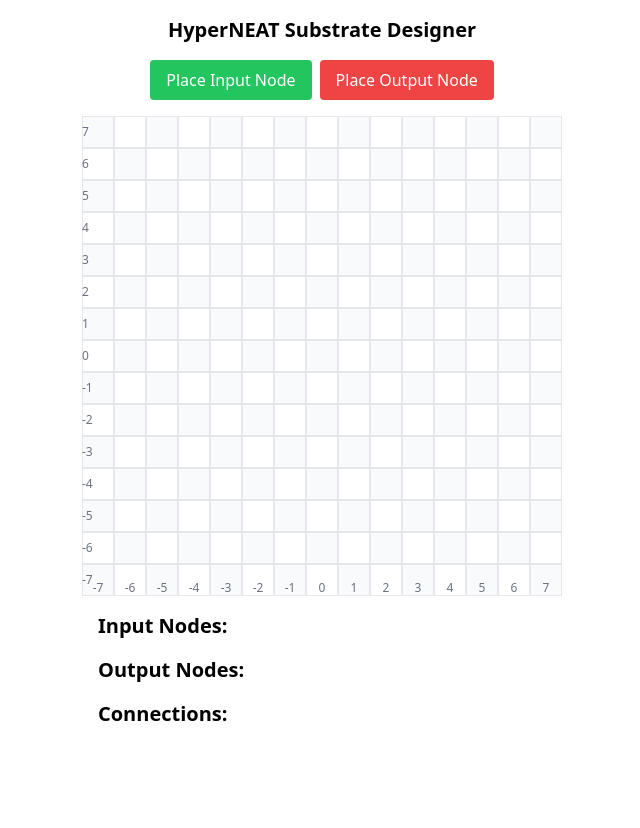
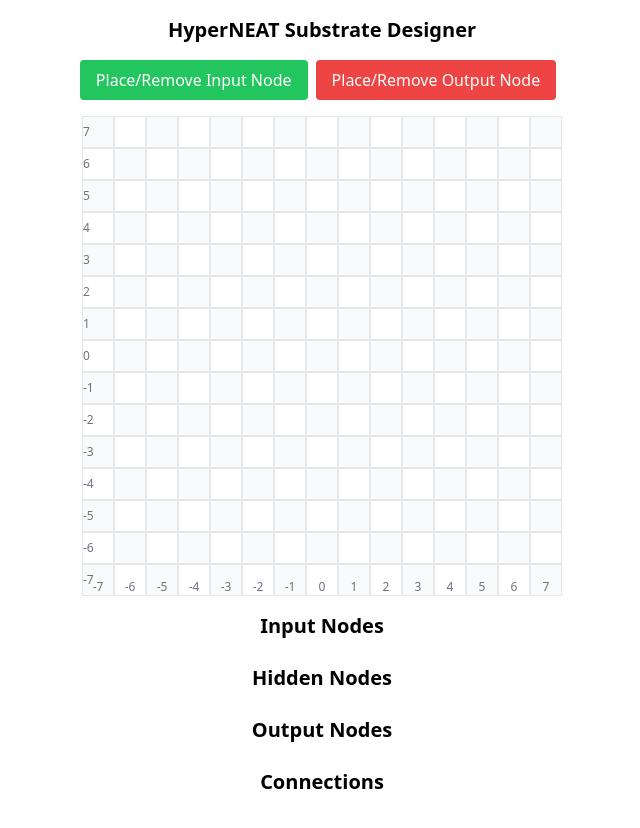
Before and after one commit to tkwn2080/site, a React (Create React App) app: page /substrate-designer in a window 1280 px wide. Shown: the top 828 px of the page, without its empty margins (318-958 px from the left). Before the commit the page ends 800 px from the top, so only its background shows below. Built offline with nearby package versions, Linux system fonts and the light colour scheme.

Commit message:
Update SubstrateDesigner.js

```diff
--- a/src/components/SubstrateDesigner.js
+++ b/src/components/SubstrateDesigner.js
@@ -1,4 +1,4 @@
-import React, { useState } from 'react';
+import React, { useState, useMemo } from 'react';
 
 const SubstrateDesigner = () => {
   const gridSize = 15; // Fixed odd number for zero-centering
@@ -8,6 +8,20 @@ const SubstrateDesigner = () => {
   const [inputNodes, setInputNodes] = useState([]);
   const [outputNodes, setOutputNodes] = useState([]);
 
+  const hiddenNodes = useMemo(() => {
+    const allNodes = new Set([...inputNodes, ...outputNodes].map(node => JSON.stringify(node)));
+    const hiddenSet = new Set();
+
+    connections.forEach(([x1, y1, x2, y2]) => {
+      const start = JSON.stringify([x1, y1]);
+      const end = JSON.stringify([x2, y2]);
+      if (!allNodes.has(start)) hiddenSet.add(start);
+      if (!allNodes.has(end)) hiddenSet.add(end);
+    });
+
+    return Array.from(hiddenSet).map(node => JSON.parse(node));
+  }, [connections, inputNodes, outputNodes]);
+
   const handleGridClick = (x, y) => {
     if (nodeType) {
       handleNodePlacement(x, y);
@@ -16,6 +30,13 @@ const SubstrateDesigner = () => {
     } else {
       const [x1, y1] = selectedPoint;
       const [x2, y2] = [x, y];
+
+      // Prevent self-connections
+      if (x1 === x2 && y1 === y2) {
+        setSelectedPoint(null);
+        return;
+      }
+
       const newConnection = [x1, y1, x2, y2];
 
       const connectionIndex = connections.findIndex(
@@ -35,9 +56,19 @@ const SubstrateDesigner = () => {
   const handleNodePlacement = (x, y) => {
     const newNode = [x, y];
     if (nodeType === 'input') {
+      const index = inputNodes.findIndex(node => node[0] === x && node[1] === y);
+      if (index !== -1) {
+        setInputNodes(inputNodes.filter((_, i) => i !== index));
+      } else {
         setInputNodes([...inputNodes, newNode]);
+      }
     } else if (nodeType === 'output') {
+      const index = outputNodes.findIndex(node => node[0] === x && node[1] === y);
+      if (index !== -1) {
+        setOutputNodes(outputNodes.filter((_, i) => i !== index));
+      } else {
         setOutputNodes([...outputNodes, newNode]);
+      }
     }
     setNodeType(null);
   };
@@ -48,6 +79,7 @@ const SubstrateDesigner = () => {
 
   const isInputNode = (x, y) => inputNodes.some(node => node[0] === x && node[1] === y);
   const isOutputNode = (x, y) => outputNodes.some(node => node[0] === x && node[1] === y);
+  const isHiddenNode = (x, y) => hiddenNodes.some(node => node[0] === x && node[1] === y);
 
   const gridItems = [];
   for (let y = Math.floor(gridSize / 2); y >= -Math.floor(gridSize / 2); y--) {
@@ -58,16 +90,43 @@ const SubstrateDesigner = () => {
           className={`w-8 h-8 border flex items-center justify-center cursor-pointer
             ${(x + y) % 2 === 0 ? 'bg-gray-50' : 'bg-white'}
             ${isPointSelected(x, y) ? 'border-4 border-blue-500' : 'border-gray-200'}
-            ${isInputNode(x, y) ? 'bg-green-300' : ''}
-            ${isOutputNode(x, y) ? 'bg-red-300' : ''}`}
+            relative`}
           onClick={() => handleGridClick(x, y)}
         >
+          {isInputNode(x, y) && (
+            <div className="absolute inset-0 flex items-center justify-center z-10">
+              <div className="w-4 h-4 bg-green-500 rounded-full"></div>
+            </div>
+          )}
+          {isOutputNode(x, y) && (
+            <div className="absolute inset-0 flex items-center justify-center z-10">
+              <div className="w-4 h-4 bg-red-500 rounded-full"></div>
+            </div>
+          )}
+          {isHiddenNode(x, y) && (
+            <div className="absolute inset-0 flex items-center justify-center z-10">
+              <div className="w-2 h-2 bg-black rounded-full"></div>
+            </div>
+          )}
           {x === -Math.floor(gridSize / 2) && <div className="absolute left-0 text-xs text-gray-500">{y}</div>}
           {y === -Math.floor(gridSize / 2) && <div className="absolute bottom-0 text-xs text-gray-500">{x}</div>}
         </div>
       );
     }
   }
+
+  const renderNodeList = (nodes, title) => (
+    <div className="mb-4">
+      <h2 className="text-xl font-semibold mb-2 text-center">{title}</h2>
+      <div className="grid grid-cols-2 sm:grid-cols-3 md:grid-cols-4 lg:grid-cols-6 gap-2">
+        {nodes.map(([x, y], index) => (
+          <div key={index} className="bg-gray-100 p-1 rounded text-center text-sm">
+            ({x}, {y})
+          </div>
+        ))}
+      </div>
+    </div>
+  );
 
   return (
     <div className="flex flex-col items-center p-4">
@@ -77,13 +136,13 @@ const SubstrateDesigner = () => {
           onClick={() => setNodeType('input')}
           className="bg-green-500 text-white px-4 py-2 rounded mr-2"
         >
-          Place Input Node
+          Place/Remove Input Node
         </button>
         <button
           onClick={() => setNodeType('output')}
-          className="bg-red-500 text-white px-4 py-2 rounded"
+          className="bg-red-500 text-white px-4 py-2 rounded mr-2"
         >
-          Place Output Node
+          Place/Remove Output Node
         </button>
       </div>
       <div
@@ -94,41 +153,47 @@ const SubstrateDesigner = () => {
         }}
       >
         {gridItems}
-        <svg className="absolute pointer-events-none" style={{width: `${gridSize * 2}rem`, height: `${gridSize * 2}rem`}}>
+        <svg className="absolute top-0 left-0 w-full h-full pointer-events-none">
           {connections.map(([x1, y1, x2, y2], index) => (
+            <g key={index}>
               <line
-              key={index}
                 x1={(x1 + Math.floor(gridSize / 2) + 0.5) * 32}
                 y1={(Math.floor(gridSize / 2) - y1 + 0.5) * 32}
                 x2={(x2 + Math.floor(gridSize / 2) + 0.5) * 32}
                 y2={(Math.floor(gridSize / 2) - y2 + 0.5) * 32}
-              stroke="red"
+                stroke="black"
                 strokeWidth="2"
               />
+              <circle
+                cx={(x1 + Math.floor(gridSize / 2) + 0.5) * 32}
+                cy={(Math.floor(gridSize / 2) - y1 + 0.5) * 32}
+                r="4"
+                fill="black"
+              />
+              <circle
+                cx={(x2 + Math.floor(gridSize / 2) + 0.5) * 32}
+                cy={(Math.floor(gridSize / 2) - y2 + 0.5) * 32}
+                r="4"
+                fill="black"
+              />
+            </g>
           ))}
         </svg>
       </div>
-      <div className="w-full max-w-md">
-        <h2 className="text-xl font-semibold mb-2">Input Nodes:</h2>
-        <ul className="list-disc pl-5 mb-4">
-          {inputNodes.map(([x, y], index) => (
-            <li key={index}>({x}, {y})</li>
+      <div className="w-full max-w-4xl">
+        {renderNodeList(inputNodes, "Input Nodes")}
+        {renderNodeList(hiddenNodes, "Hidden Nodes")}
+        {renderNodeList(outputNodes, "Output Nodes")}
+        <div className="mb-4">
+          <h2 className="text-xl font-semibold mb-2 text-center">Connections</h2>
+          <div className="grid grid-cols-2 sm:grid-cols-3 md:grid-cols-4 lg:grid-cols-6 gap-2">
+            {connections.map(([x1, y1, x2, y2], index) => (
+              <div key={index} className="bg-gray-100 p-1 rounded text-center text-sm">
+                ({x1},{y1}) to ({x2},{y2})
+              </div>
             ))}
-        </ul>
-        <h2 className="text-xl font-semibold mb-2">Output Nodes:</h2>
-        <ul className="list-disc pl-5 mb-4">
-          {outputNodes.map(([x, y], index) => (
-            <li key={index}>({x}, {y})</li>
-          ))}
-        </ul>
-        <h2 className="text-xl font-semibold mb-2">Connections:</h2>
-        <ul className="list-disc pl-5">
-          {connections.map(([x1, y1, x2, y2], index) => (
-            <li key={index}>
-              ({x1}, {y1}) to ({x2}, {y2})
-            </li>
-          ))}
-        </ul>
+          </div>
+        </div>
       </div>
     </div>
   );
```
Lines whose indentation alone changed are shown as unchanged.
